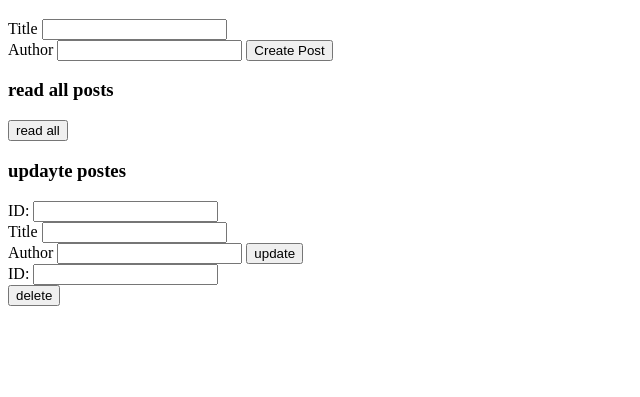
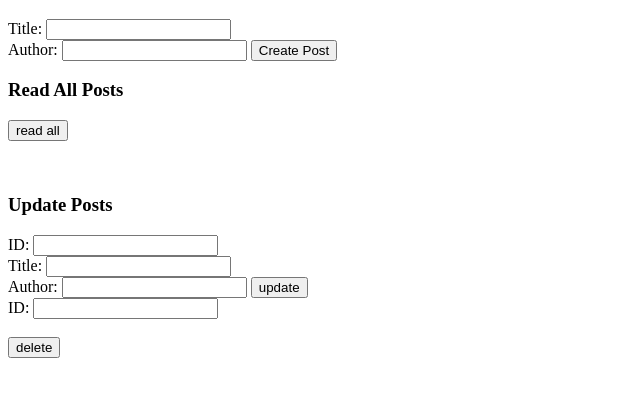
Before and after one commit to JacobOMiller/simple-angular-4, a website: page public/index.html at #!/postpage in a window 1280 px wide. Shown: the part 159-556 px from the top of the page, without its empty margins (0-640 px from the left). Drawn offline with nearby package versions, Linux system fonts and the light colour scheme; some packages are replaced by stand-ins of ours.

Commit message:
cleans everything up

```diff
--- a/db.json
+++ b/db.json
@@ -40,6 +40,9 @@
     },
     {
       "id": "7"
+    },
+    {
+      "id": "By4Ln8uEe"
     }
   ],
   "comments": [
--- a/public/js/app.js
+++ b/public/js/app.js
@@ -32,7 +32,7 @@ app.controller('MyApp.PostPageController',[
         console.log('controller for posts created')
         $scope.post ={};
         $scope.postList =[];
-
+        //create
         $scope.create = function (){
             console.log('creating post',$scope.post);
 
@@ -51,6 +51,7 @@ app.controller('MyApp.PostPageController',[
                 console.error('this is the error', response);
             })
         }
+        //read
         $scope.readAll = function(){
             console.log('updatepost');
             $http ({
@@ -67,6 +68,7 @@ app.controller('MyApp.PostPageController',[
                 console.error('this is the error', response);
             })
         }
+        //update
         $scope.updatePost = function(){
             console.log('update post working');
             $http ({
@@ -82,6 +84,7 @@ app.controller('MyApp.PostPageController',[
                 console.error('this is the error', response);
             })
         }
+        //delete
         $scope.deletePost = function(){
             console.log('delete post working');
             $http ({
--- a/public/templates/postpage.html
+++ b/public/templates/postpage.html
@@ -1,54 +1,55 @@
-<h1>Post  Page</h1>
+<h1>Post Page</h1>
 
 <!--write-->
 <form ng-submit="create ()">
     <div>
-        <label>Title</label>
+        <label>Title: </label>
         <input ng-model ="post.title">
     </div>
     <div>
-        <label>Author</label>
+        <label>Author: </label>
         <input ng-model="post.author">
     <button>Create Post</button>
 </form>
+<br>
 
-
-<h3>read all posts</h3>
+<h3>Read All Posts</h3>
 <button ng-click="readAll ()">read all</button>
 
 <!--read-->
 <ul>
     <li ng-repeat="item in postList">
         <div>
-            <strong>ID:</strong>{{ item.id }} <br>
-            <strong>Name:</strong>{{ item.title }} <br>
-            <strong>author:</strong>{{ item.author }} <br>
+            <strong>ID: </strong>{{ item.id }} <br>
+            <strong>Name: </strong>{{ item.title }} <br>
+            <strong>author: </strong>{{ item.author }} <br>
         </div>
     </li>
 </ul>
-
+<br>
 <!--update  -->
-<h3>updayte postes</h3>
+<h3>Update Posts</h3>
 <form ng-submit="updatePost ()">
     <div>
-        <label>ID:</label>
+        <label>ID: </label>
         <input ng-model ="post.id">
     </div>
     <div>
-        <label>Title</label>
+        <label>Title: </label>
         <input ng-model ="post.title">
     </div>
     <div>
-        <label>Author</label>
+        <label>Author: </label>
         <input ng-model="post.author">
     <button>update</button>
 </form>
+<br>
 <!-- delete -->
 <form ng-submit="deletePost ()">
     <div>
-        <label>ID:</label>
+        <label>ID: </label>
         <input ng-model ="post.id">
     </div>
-
+<br>
     <button>delete</button>
 </form>
```
